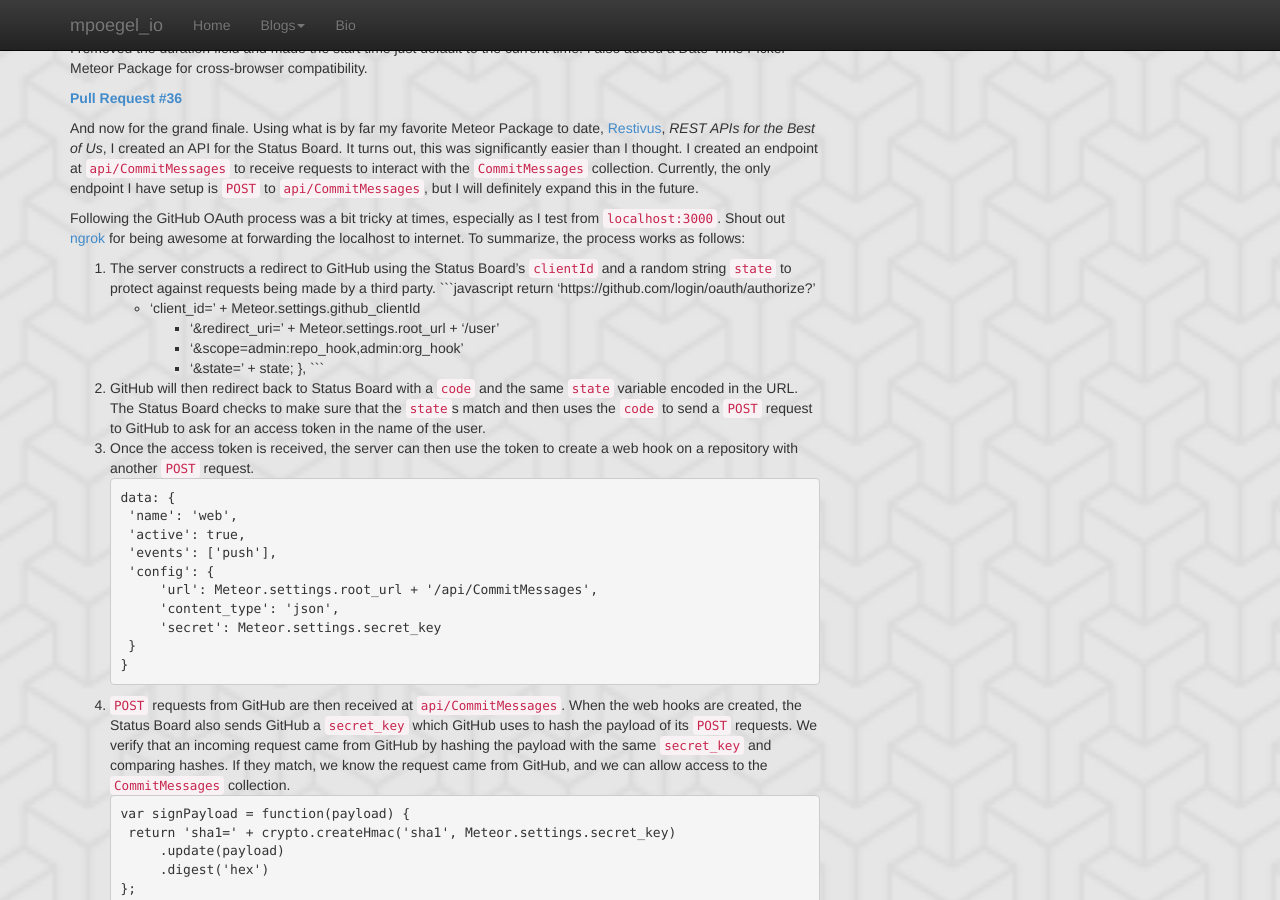
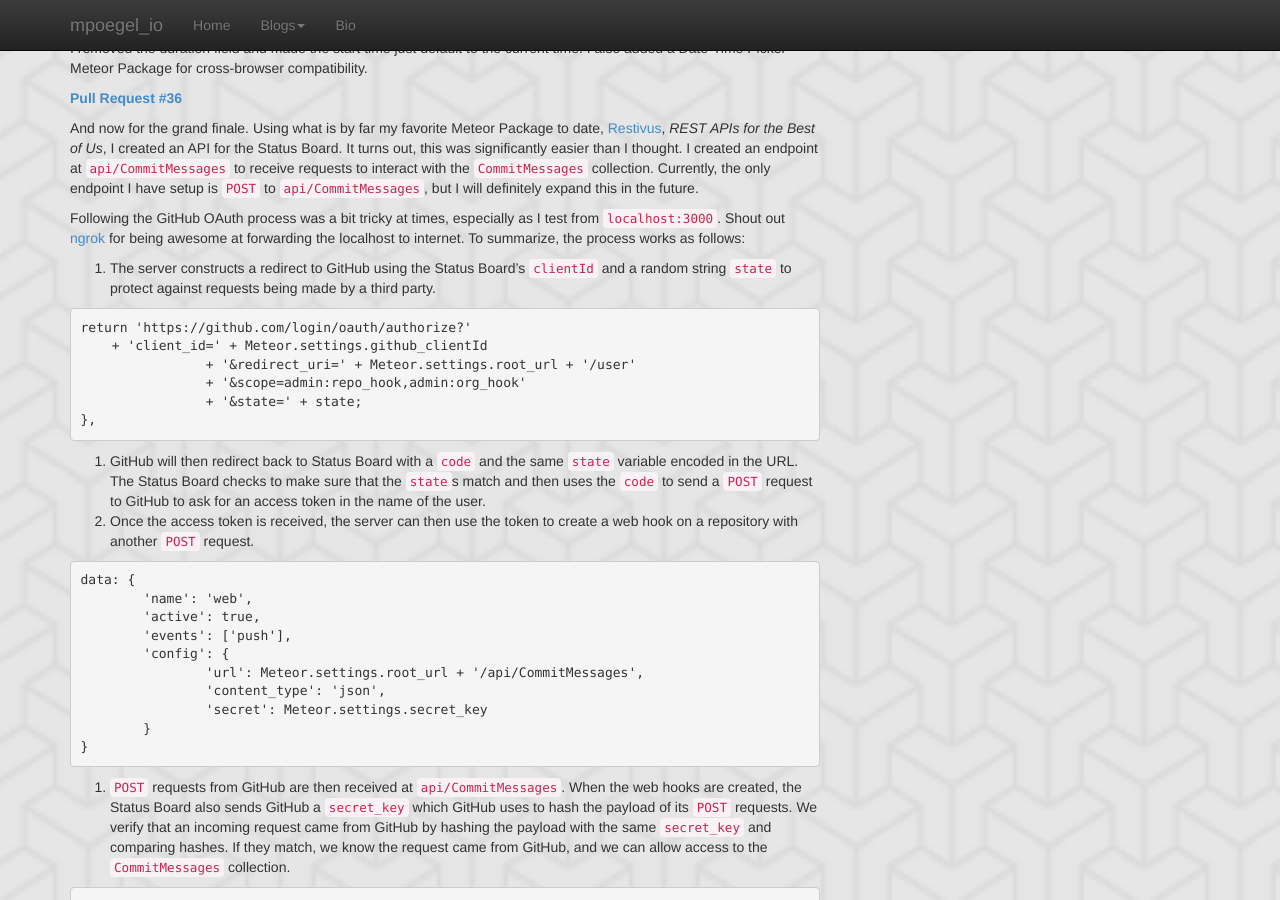
Before and after one commit to mpoegel/mpoegel.github.io, a Jekyll site: the page built from _posts/2015-5-5-HackRPI-Status-Board-Update-3.md, in a window 1280 px wide and 900 px high, scrolled down 1320 px. Built offline with Jekyll 4.4.1, drawn with Linux system fonts in a browser that asks for light colours.

Commit message:
fixed code formatting

````diff
--- a/_posts/2015-5-5-HackRPI-Status-Board-Update-3.md
+++ b/_posts/2015-5-5-HackRPI-Status-Board-Update-3.md
@@ -66,17 +66,17 @@ And now for the grand finale. Using what is by far my favorite Meteor Package to
 Following the GitHub OAuth process was a bit tricky at times, especially as I test from `localhost:3000`. Shout out [ngrok](https://ngrok.com/) for being awesome at forwarding the localhost to internet. To summarize, the process works as follows:
 
 1. The server constructs a redirect to GitHub using the Status Board's `clientId` and a random string `state` to protect against requests being made by a third party.
-```javascript
+{% highlight JavaScript %}
 return 'https://github.com/login/oauth/authorize?'
     + 'client_id=' + Meteor.settings.github_clientId
 		+ '&redirect_uri=' + Meteor.settings.root_url + '/user'
 		+ '&scope=admin:repo_hook,admin:org_hook'
 		+ '&state=' + state;
 },
-```
+{% endhighlight %}
 2. GitHub will then redirect back to Status Board with a `code` and the same `state` variable encoded in the URL. The Status Board checks to make sure that the `state`s match and then uses the `code` to send a `POST` request to GitHub to ask for an access token in the name of the user.
 3. Once the access token is received, the server can then use the token to create a web hook on a repository with another `POST` request.
-```javascript
+{% highlight JavaScript %}
 data: {
 	'name': 'web',
 	'active': true,
@@ -87,15 +87,15 @@ data: {
 		'secret': Meteor.settings.secret_key
 	}
 }
-```
+{% endhighlight %}
 4. `POST` requests from GitHub are then received at `api/CommitMessages`. When the web hooks are created, the Status Board also sends GitHub a `secret_key` which GitHub uses to hash the payload of its `POST` requests. We verify that an incoming request came from GitHub by hashing the payload with the same `secret_key` and comparing hashes. If they match, we know the request came from GitHub, and we can allow access to the `CommitMessages` collection.
-```javascript
+{% highlight JavaScript %}
 var signPayload = function(payload) {
 	return 'sha1=' + crypto.createHmac('sha1', Meteor.settings.secret_key)
 		.update(payload)
 		.digest('hex')
 };
-```
+{% endhighlight %}
 
 I also reexamined the data that I am collecting from incoming commit messages and reformatted the appearance of the commit messages that appear on the home page. I added links to the project homepage and commit diff, the repository description, and the dominant language. The `</>` changes color according to the language of the repository. Lastly, I completed the voting functionality for the commit messages.
 
@@ -109,7 +109,8 @@ I also reexamined the data that I am collecting from incoming commit messages an
 </div>
 
 The last thing I did, which is unrelated to the API, is update the collection privileges because I noticed that they were essentially useless and left open many security holes. Of particular importance are the `CommitMessages` and `RepositoryList` collections because they have most interaction with the user. Thus, I have to make sure that the user can only do **exactly** what I want the user to be able to do, nothing more and nothing less. This is when I discovered the incredible usefulness of [Underscore.js](https://http://underscorejs.org/). Underscore.js allows for much cleaner code by providing a great number of utility functions for built-in JavaScript Arrays and Objects:
-```javascript
+
+{% highlight JavaScript %}
 // a user can only modify the repo doc that s/he is attached to
 if (user_doc.profile.repositoryId === doc._id) {
 	// if the user if modifying the userIds/collab field, they may only edit
@@ -128,7 +129,8 @@ if (user_doc.profile.repositoryId === doc._id) {
 }
 else
 	return false;
-```
+{% endhighlight %}
+
 Hopefully there aren't any obvious bugs in the code above. Rewriting the permissions should allow me to me move more functions to the client side, improving performance and security!
 
 Continuing on, I aim to create a web hook for Twilio to receive `POST` requests when a Mentor replies "Done" after completing an assignment. That should allow me finally close [issue #18](https://github.com/mpoegel/HackRPI-Status-Board/issues/18). We'll see how many other issues I can address in the [End of Semester Sprint Milestone](https://github.com/mpoegel/HackRPI-Status-Board/issues?q=is%3Aopen+is%3Aissue+milestone%3A%22End+of+Semester+Sprint%22).
````
